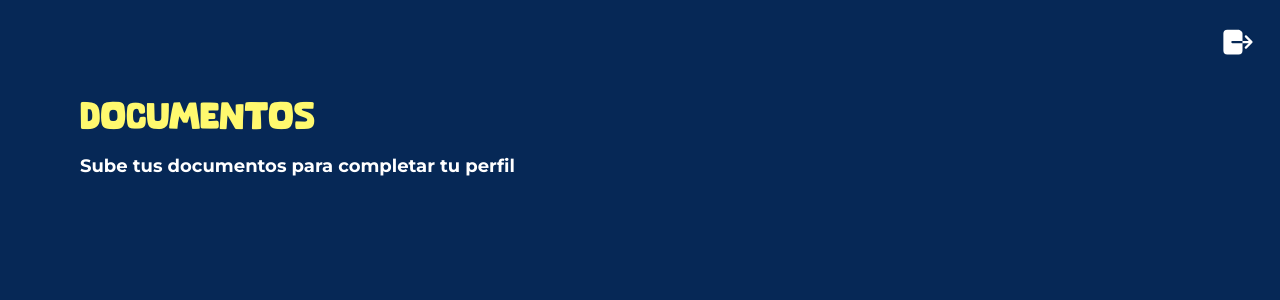
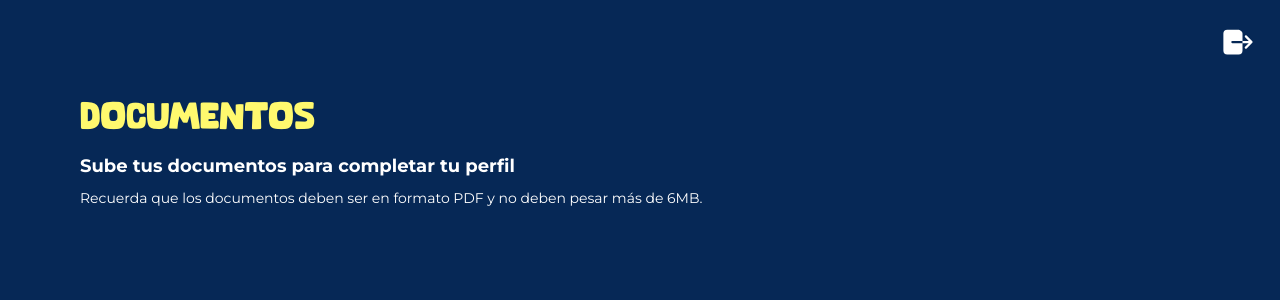
Before and after one commit to Kojimena/nomadeGlobal, a Next.js app: page /uploader in a window 1280 px wide. Shown: the top 300 px of the page. Built offline with nearby package versions, Linux system fonts and the light colour scheme.

Commit message:
Update page.jsx

```diff
--- a/app/uploader/page.jsx
+++ b/app/uploader/page.jsx
@@ -140,7 +140,8 @@ const Uploader = () => {
     <div className='lg:p-20 p-10 w-full min-h-screen bg-darkBlue relative flex flex-col lg:justify-start justify-center'>
       <IoLogOut className='text-4xl text-white absolute top-0 right-0 cursor-pointer m-6' onClick={handleLogout}/>
       <h2 className="text-4xl font-Ourland text-yellow py-4 lg:text-left text-center">Documentos</h2>
-      <p className="text-lg font-montserrat font-bold text-white pb-4 lg:text-left text-center">Sube tus documentos para completar tu perfil</p>
+      <p className="text-lg font-montserrat font-bold text-white pb-2 lg:text-left text-center">Sube tus documentos para completar tu perfil</p>
+      <span className="lg:text-md text-sm font-montserrat text-white pb-4 lg:text-left text-center">Recuerda que los documentos deben ser en formato PDF y no deben pesar más de 6MB. </span>
       <div className='flex flex-col items-center justify-center lg:gap-6 gap-8 pt-10'>
         {documentos && Object.keys(documentos).map((documento, index) => {
           if (index === 0){
```
